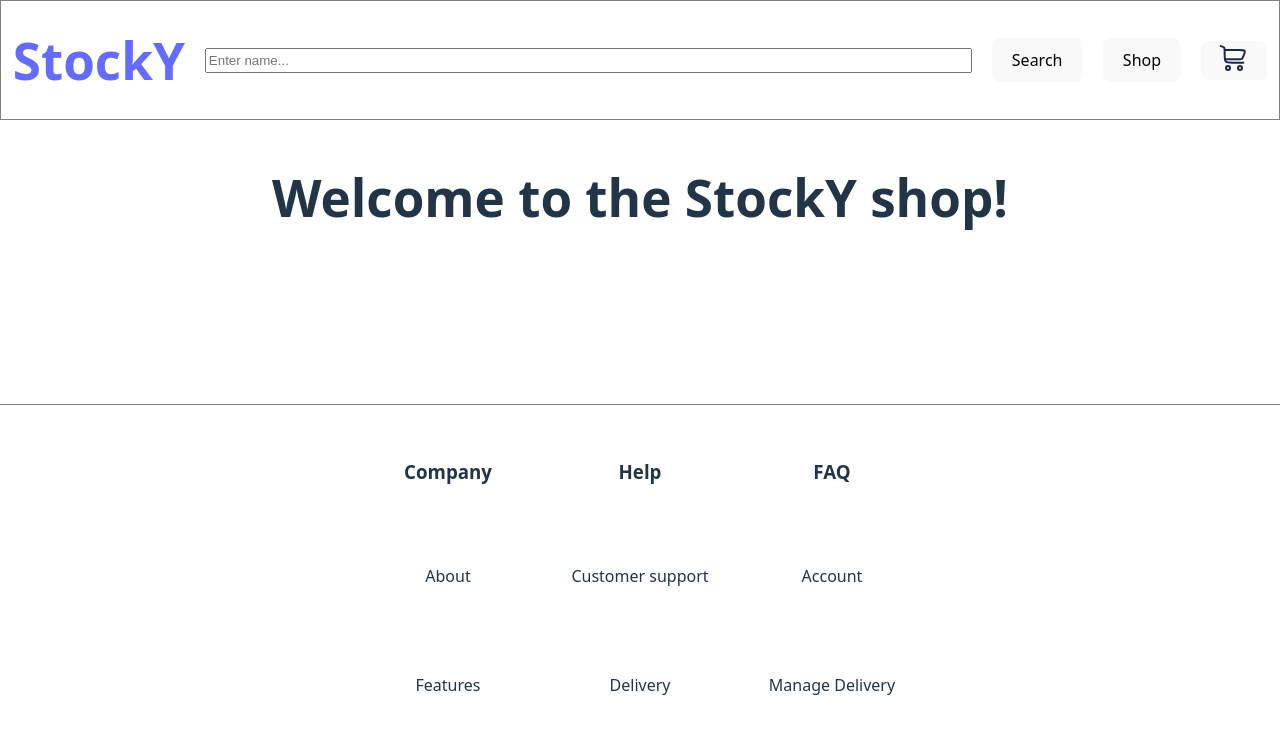
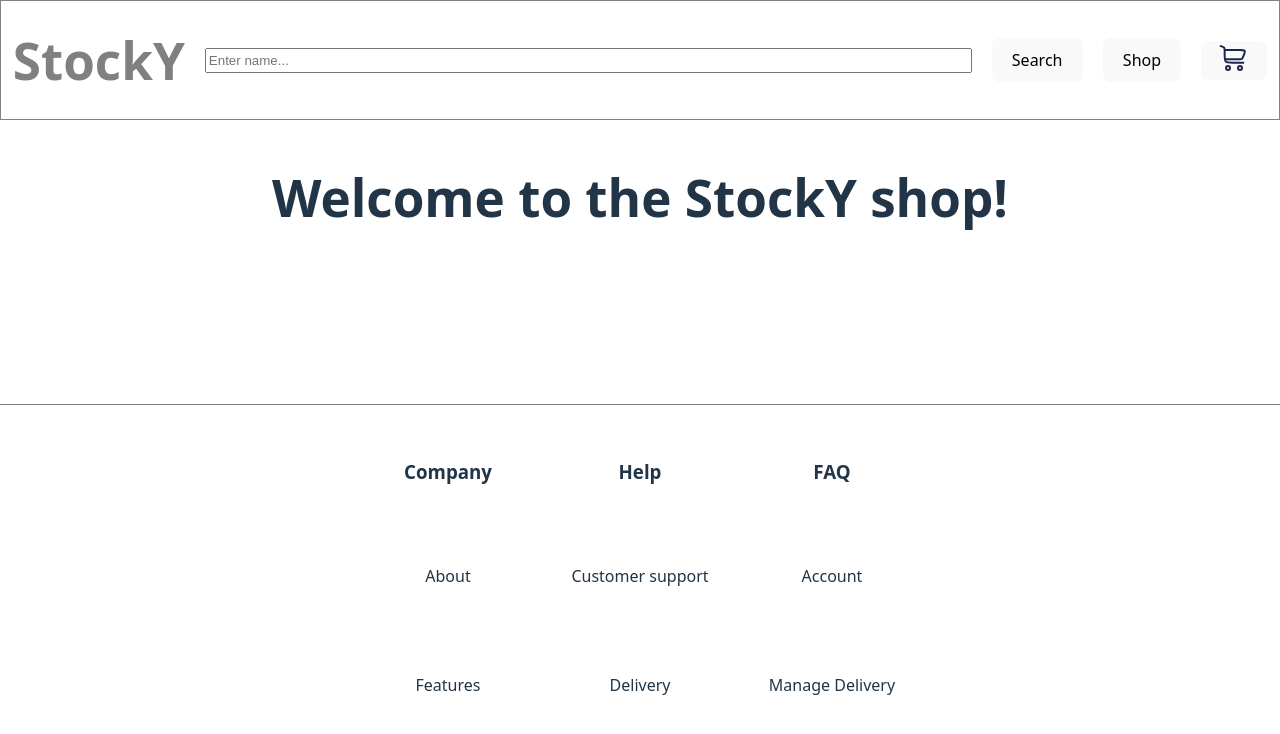
Before and after one commit to kamron-dev/shopping-cart, a React (Vite) app: page / in a window 1280 px wide. Shown: the top 734 px of the page. Built offline with nearby package versions, Linux system fonts and the light colour scheme.

Commit message:
changed the link a colors to grey

```diff
--- a/src/index.css
+++ b/src/index.css
@@ -18,7 +18,7 @@
 
 a {
   font-weight: 500;
-  color: #646cff;
+  color: grey;
   text-decoration: inherit;
 }
 a:hover {
```
